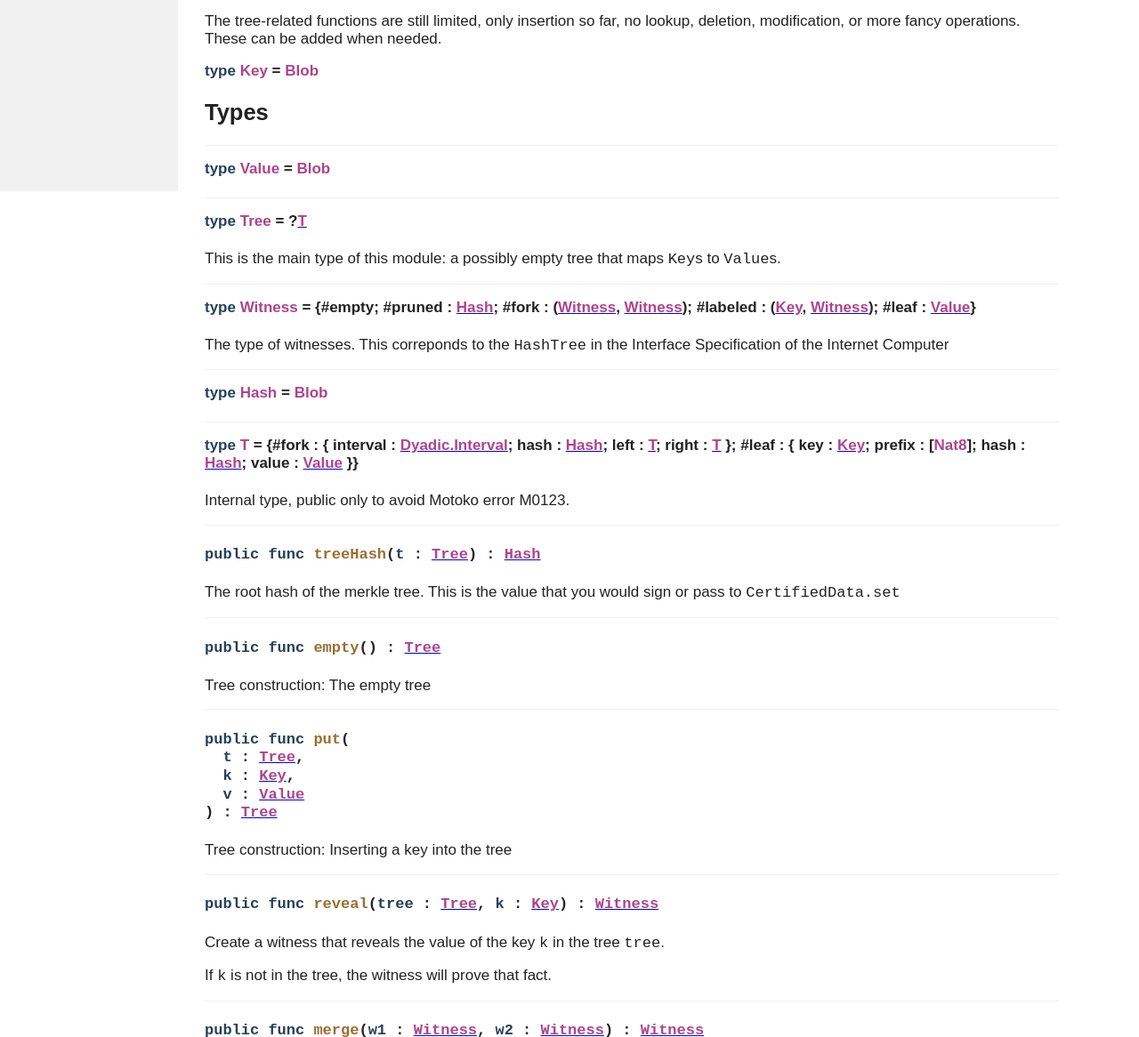
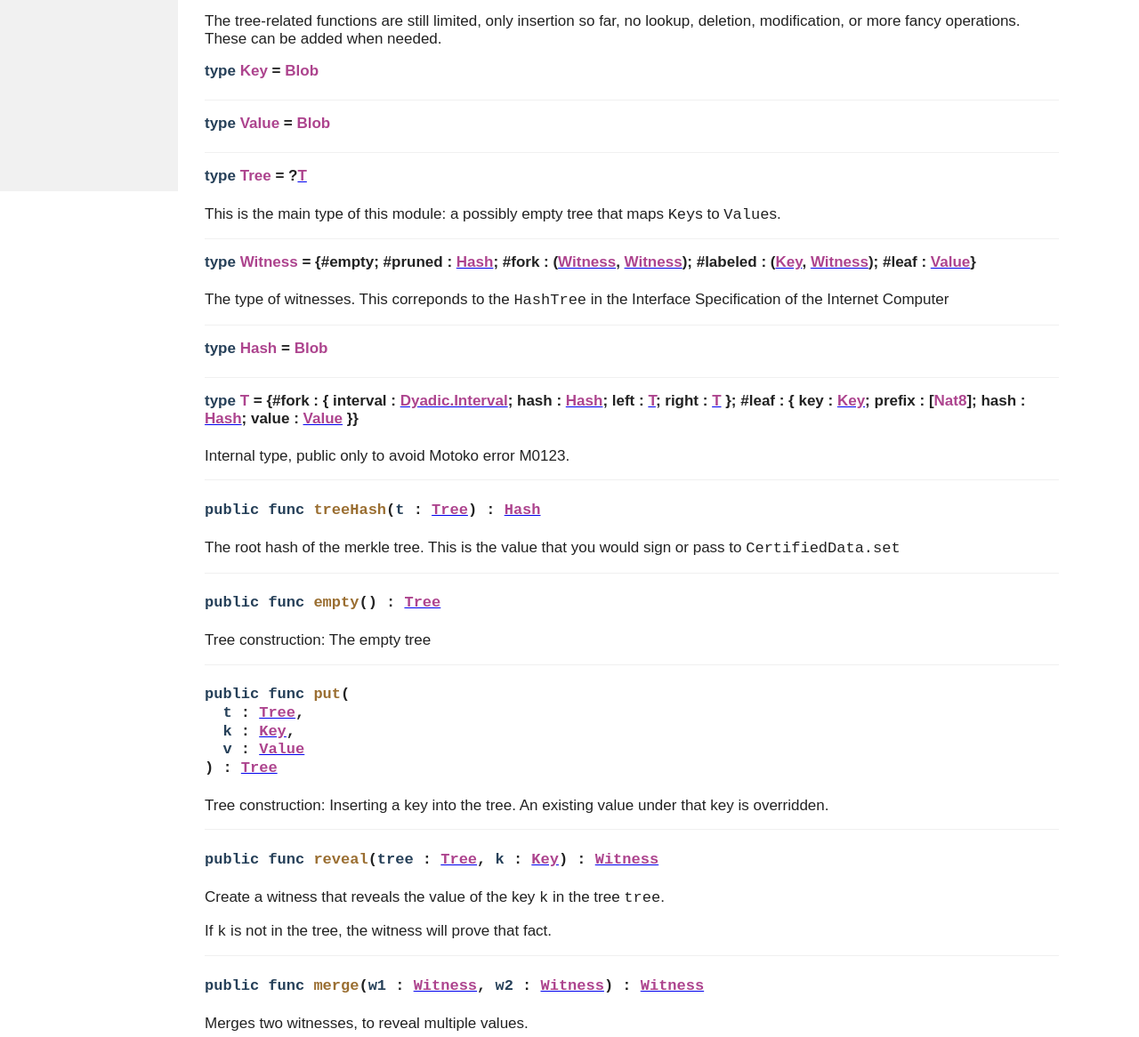
Before and after one commit to nomeata/ic-certification, a plain HTML site: page MerkleTree.html in a window 1280 px wide. Shown: the part 585-1751 px from the top of the page at 89% size. Drawn offline with Linux system fonts and the light colour scheme.

Commit message:
Deploying to gh-pages from  @ 571b4a9c64e2d82eb77837b266e08976695b105b 🚀

```diff
--- a/MerkleTree.html
+++ b/MerkleTree.html
@@ -24,7 +24,7 @@ the actual tree can easily be stored in stable memory.</p>
 <p>The tree-related functions are still limited, only insertion so far, no
 lookup, deletion, modification, or more fancy operations. These can be added
 when needed.</p>
-<div class="declaration"><h4 class="type-declaration" id="type.Key"><span class="keyword">type </span><span class="type">Key</span> = <span class="type">Blob</span></h4><p><h2 id="Types">Types</h2></p></div><div class="declaration"><h4 class="type-declaration" id="type.Value"><span class="keyword">type </span><span class="type">Value</span> = <span class="type">Blob</span></h4><p></p></div><div class="declaration"><h4 class="type-declaration" id="type.Tree"><span class="keyword">type </span><span class="type">Tree</span> = ?<a href="#type.T"><span class="type">T</span></a></h4><p><p>This is the main type of this module: a possibly empty tree that maps
+<div class="declaration"><h4 class="type-declaration" id="type.Key"><span class="keyword">type </span><span class="type">Key</span> = <span class="type">Blob</span></h4><p></p></div><div class="declaration"><h4 class="type-declaration" id="type.Value"><span class="keyword">type </span><span class="type">Value</span> = <span class="type">Blob</span></h4><p></p></div><div class="declaration"><h4 class="type-declaration" id="type.Tree"><span class="keyword">type </span><span class="type">Tree</span> = ?<a href="#type.T"><span class="type">T</span></a></h4><p><p>This is the main type of this module: a possibly empty tree that maps
 <code>Key</code>s to <code>Value</code>s.</p>
 </p></div><div class="declaration"><h4 class="type-declaration" id="type.Witness"><span class="keyword">type </span><span class="type">Witness</span> = {#empty; #pruned : <a href="#type.Hash"><span class="type">Hash</span></a>; #fork : (<a href="#type.Witness"><span class="type">Witness</span></a>, <a href="#type.Witness"><span class="type">Witness</span></a>); #labeled : (<a href="#type.Key"><span class="type">Key</span></a>, <a href="#type.Witness"><span class="type">Witness</span></a>); #leaf : <a href="#type.Value"><span class="type">Value</span></a>}</h4><p><p>The type of witnesses. This correponds to the <code>HashTree</code> in the Interface
 Specification of the Internet Computer</p>
@@ -32,7 +32,7 @@ Specification of the Internet Computer</p>
 </p></div><div class="declaration"><h4 class="function" id="treeHash"><code><span class="keyword">public func </span><span class="fnname">treeHash</span>(<span class="parameter">t</span> : <a href="#type.Tree"><span class="type">Tree</span></a>) : <a href="#type.Hash"><span class="type">Hash</span></a></code></h4><p><p>The root hash of the merkle tree. This is the value that you would sign
 or pass to <code>CertifiedData.set</code></p>
 </p></div><div class="declaration"><h4 class="function" id="empty"><code><span class="keyword">public func </span><span class="fnname">empty</span>() : <a href="#type.Tree"><span class="type">Tree</span></a></code></h4><p><p>Tree construction: The empty tree</p>
-</p></div><div class="declaration"><h4 class="function" id="put"><code><span class="keyword">public func </span><span class="fnname">put</span>(<br/>  <span class="parameter">t</span> : <a href="#type.Tree"><span class="type">Tree</span></a>, <br/>  <span class="parameter">k</span> : <a href="#type.Key"><span class="type">Key</span></a>, <br/>  <span class="parameter">v</span> : <a href="#type.Value"><span class="type">Value</span></a><br/>) : <a href="#type.Tree"><span class="type">Tree</span></a></code></h4><p><p>Tree construction: Inserting a key into the tree</p>
+</p></div><div class="declaration"><h4 class="function" id="put"><code><span class="keyword">public func </span><span class="fnname">put</span>(<br/>  <span class="parameter">t</span> : <a href="#type.Tree"><span class="type">Tree</span></a>, <br/>  <span class="parameter">k</span> : <a href="#type.Key"><span class="type">Key</span></a>, <br/>  <span class="parameter">v</span> : <a href="#type.Value"><span class="type">Value</span></a><br/>) : <a href="#type.Tree"><span class="type">Tree</span></a></code></h4><p><p>Tree construction: Inserting a key into the tree. An existing value under that key is overridden.</p>
 </p></div><div class="declaration"><h4 class="function" id="reveal"><code><span class="keyword">public func </span><span class="fnname">reveal</span>(<span class="parameter">tree</span> : <a href="#type.Tree"><span class="type">Tree</span></a>, <span class="parameter">k</span> : <a href="#type.Key"><span class="type">Key</span></a>) : <a href="#type.Witness"><span class="type">Witness</span></a></code></h4><p><p>Create a witness that reveals the value of the key <code>k</code> in the tree <code>tree</code>.</p>
 <p>If <code>k</code> is not in the tree, the witness will prove that fact.</p>
 </p></div><div class="declaration"><h4 class="function" id="merge"><code><span class="keyword">public func </span><span class="fnname">merge</span>(<span class="parameter">w1</span> : <a href="#type.Witness"><span class="type">Witness</span></a>, <span class="parameter">w2</span> : <a href="#type.Witness"><span class="type">Witness</span></a>) : <a href="#type.Witness"><span class="type">Witness</span></a></code></h4><p><p>Merges two witnesses, to reveal multiple values.</p>
```
